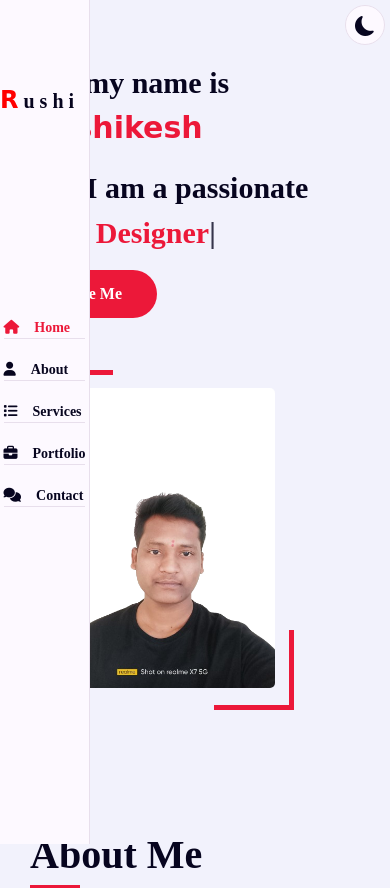
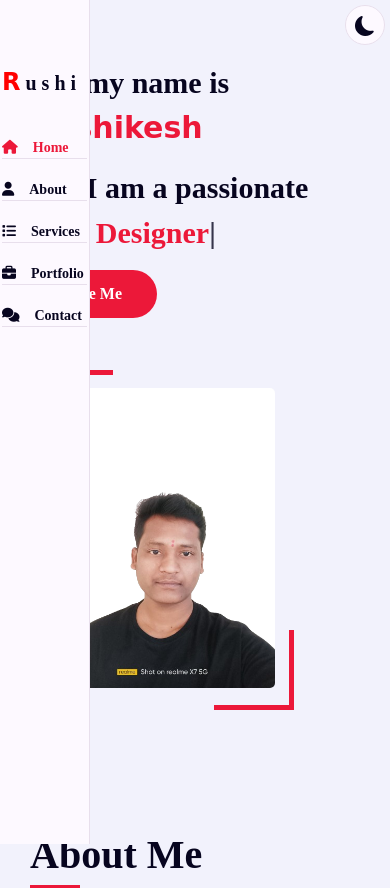
Before and after one commit to rushikeshjogadand/Portfolio-Rushi, a plain HTML site: page index.html in a window 390 px wide. Shown: the top 888 px of the page. Drawn offline with nearby package versions, Linux system fonts and the light colour scheme; a web font is replaced by a local one.

Commit message:
Update style.css

```diff
--- a/css/style.css
+++ b/css/style.css
@@ -689,25 +689,19 @@ textarea.form-control{
 
 @media (max-width:1199px){
     .aside{
-        left: -270px;
-    }
-    .aside{
-        display: flex;
-        justify-content: center;
-        align-items: center;
+        display:block;
+        justify-content: space-around;
+        align-items: flex-start;
         width: 90px;
         background: var(--bg-black-100);
         position: fixed;
-        left: 0;
         height: 100%;
-        top: 0;
         padding: 2px;
         z-index: 1;
-        border-right: 1px solid var(--bg-black-50);
     }
     .aside .logo{
-        position: absolute;
-        top: 30px;
+        position:relative;
+        top: 10px;
         font-size: 30px;
         text-transform: capitalize;
     }
```
